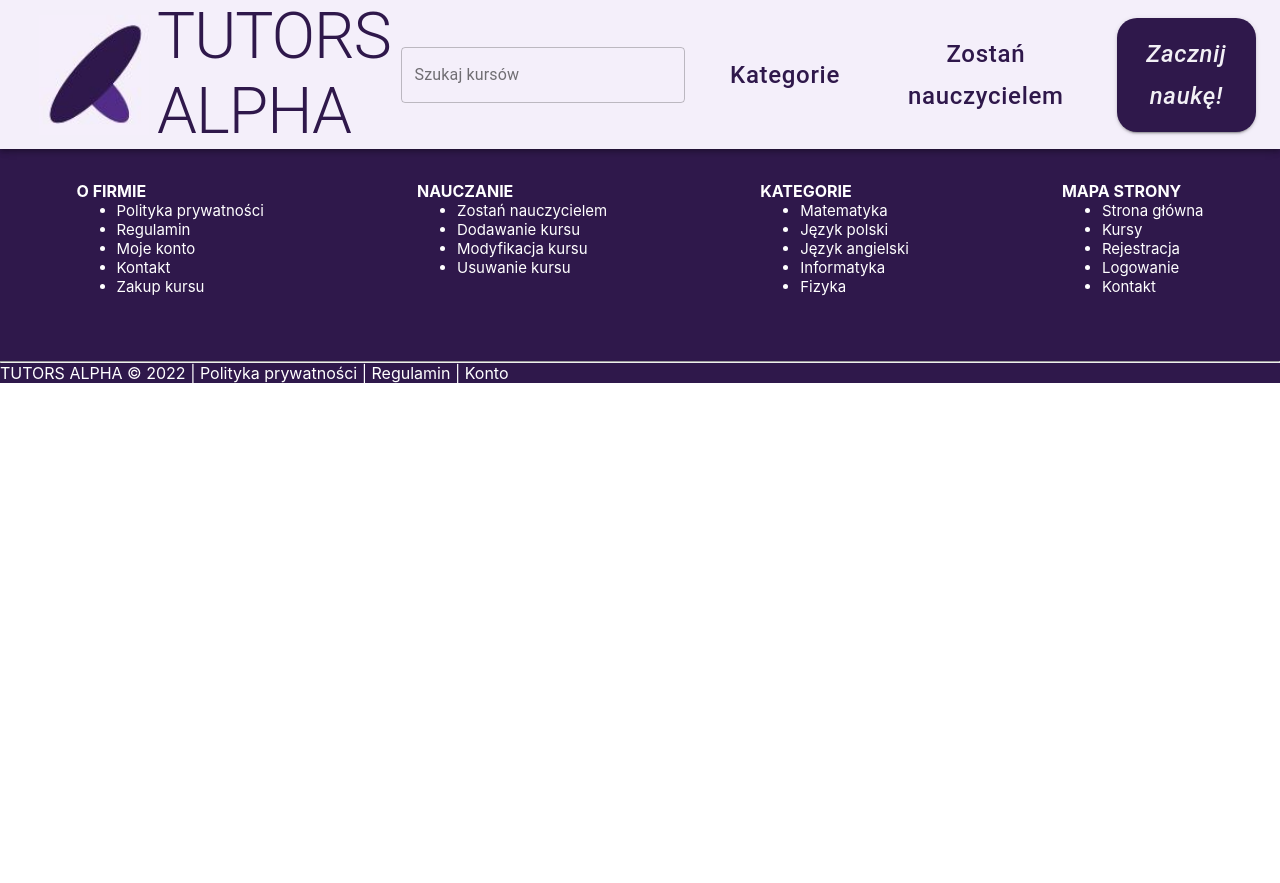
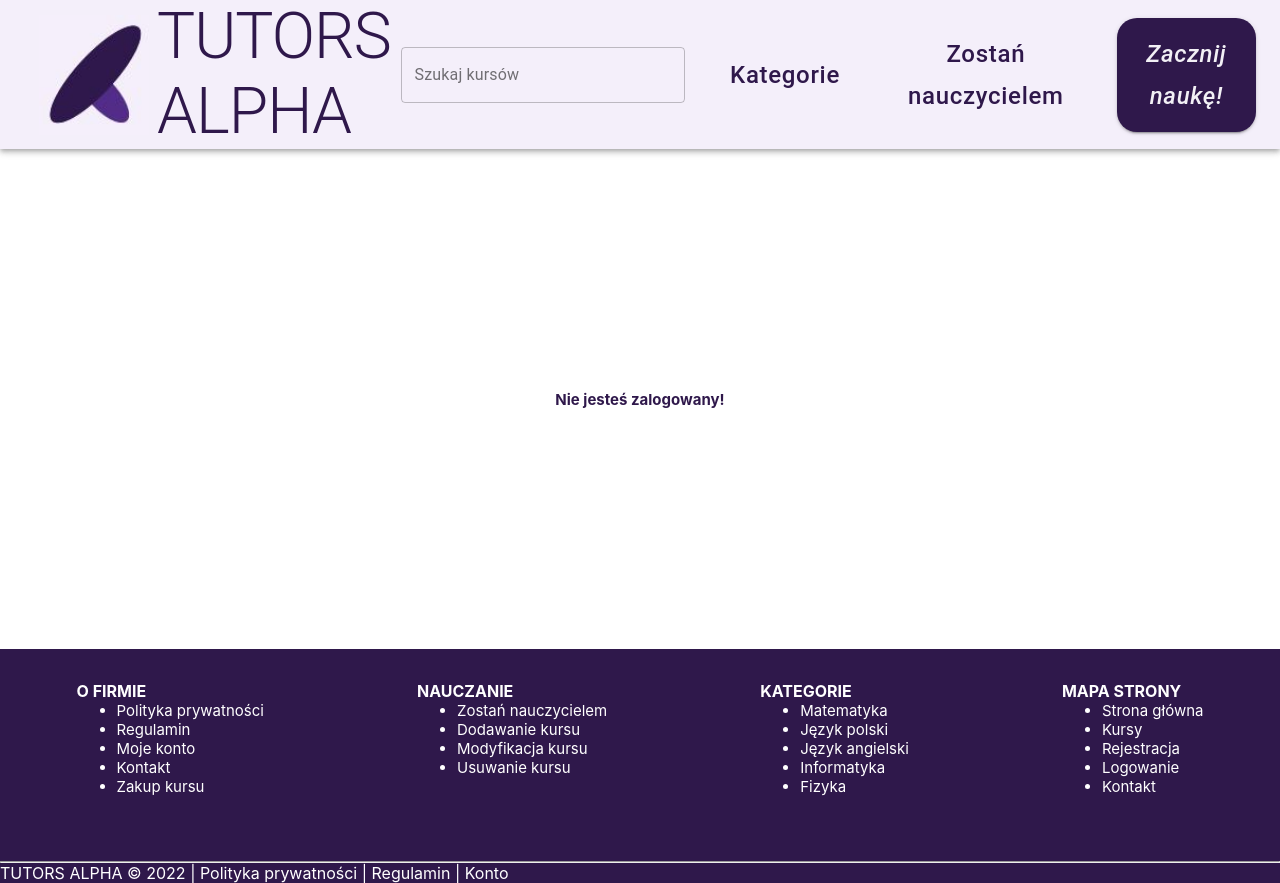
Before and after one commit to pascalbertin/serwis-z-tresciami-dydaktycznymi, a React (Create React App) app in the folder client/: page /user/logout in a window 1280 px wide. Before the commit the page ends 800 px from the top, so only its background shows below. Built offline with nearby package versions, Linux system fonts and the light colour scheme.

Commit message:
[frontend] hotfix on auth (#40)

```diff
--- a/client/src/App.js
+++ b/client/src/App.js
@@ -25,7 +25,7 @@ function App() {
                 <Route path="/register" element={<Form />} />
                 <Route path="/categories" element={ <Categories />} />
                 <Route path="/login" element={ <Login />} />
-                <Route path="/logoutt" element={ <Logout />} />
+                <Route path="/user/logout" element={ <Logout />} />
                 <Route path="/profile" element={ <Profile />} />
                 <Route path="/addcourse" element={ <AddCourse />} />
                 <Route path="/course" element={ <Course />} />
--- a/client/src/pages/homePage/Home.js
+++ b/client/src/pages/homePage/Home.js
@@ -56,7 +56,7 @@ const Home = () => {
             onClick={handleOpen}>   Zostań nauczycielem
           </Button>
         </a>}
-        {isLoggedIn && <a href='/logout' style={{ textDecoration: 'none' }}>
+        {isLoggedIn && <a href='/user/logout' style={{ textDecoration: 'none' }}>
         <Button
           className={classes.title}
           onClick={handleOpen}>   Wyloguj się
--- a/client/src/pages/logoutPage/Logout.js
+++ b/client/src/pages/logoutPage/Logout.js
@@ -12,7 +12,6 @@ const Logout = () => {
 
     async function handleLogout(){
         if(isLoggedIn){
-            console.log("czyszczenie")
             localStorage.removeItem('accessToken')
             localStorage.removeItem('roles')
             localStorage.removeItem('username')
@@ -21,6 +20,7 @@ const Logout = () => {
             const response = await axios.get('/logout')
             console.log(response.status)
             navigate('/', {state: { from: location}, replace: true})
+            navigate(0)
         }
         else{
             setMsg('Nie jesteś zalogowany!')
```
